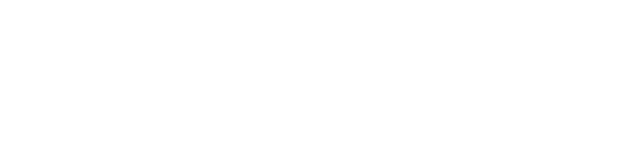
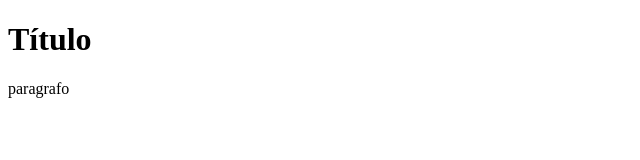
Before and after one commit to JulianaSPacheco/rep, a plain HTML site: page index.html in a window 1280 px wide. Shown: the whole page, without its empty margins (0-640 px from the left). Drawn offline with Linux system fonts and the light colour scheme.

Commit message:
atualizacao2

```diff
--- a/index.html
+++ b/index.html
@@ -6,6 +6,7 @@
     <title>Document</title>
 </head>
 <body>
-
+<h1>Título</h1>
+<p>paragrafo</p>
 </body>
 </html>
--- a/styles.css
+++ b/styles.css
@@ -1,4 +1,5 @@
 
 body{
-
+   margin: 10px;
+   padding: 5px;
 }
```
Also changed, not shown: 1 other file.
